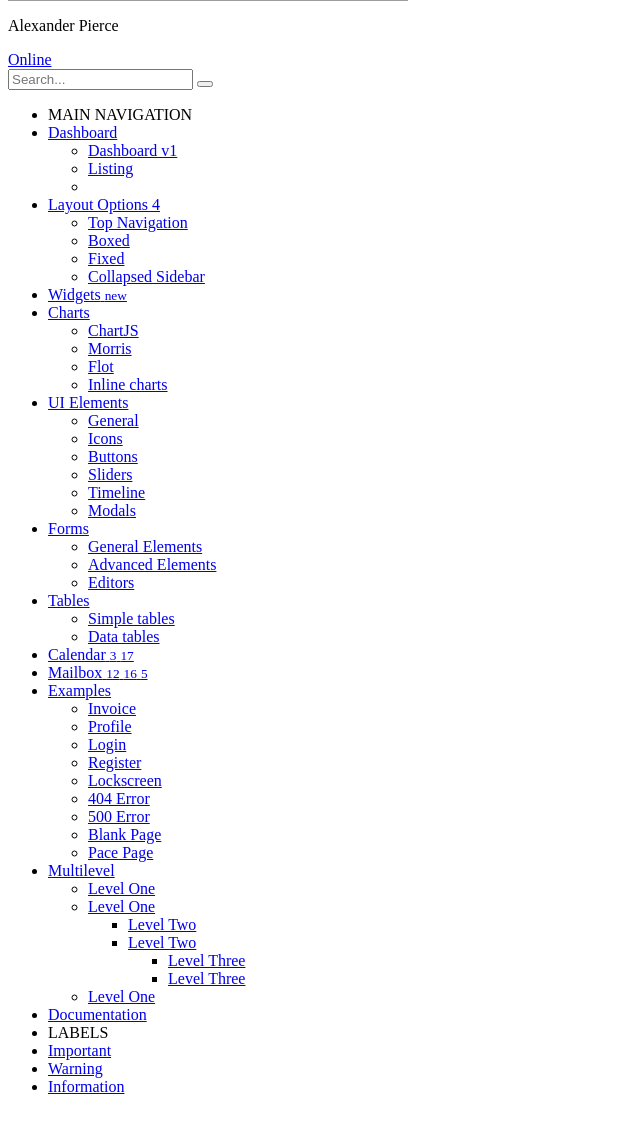
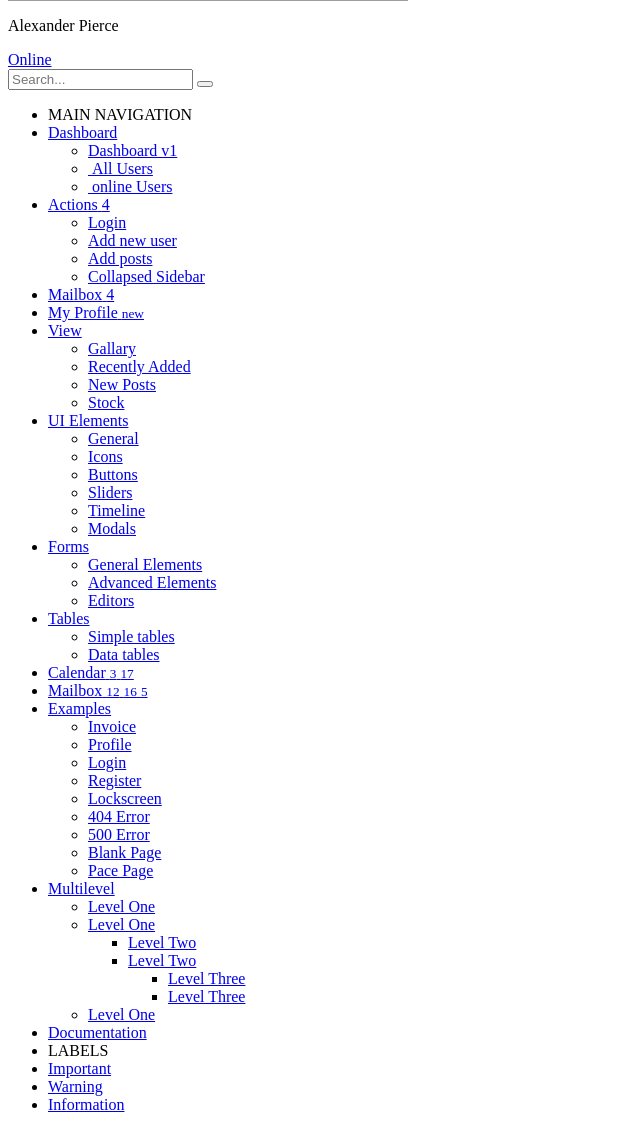
Before and after one commit to ashu4587/Admin-dashboard, a PHP site: page /sidebar.php in a window 1280 px wide. Shown: the part 267-1397 px from the top of the page, without its empty margins (0-640 px from the left). Before the commit the page ends 1361 px from the top, so only its background shows below. Run offline with PHP 8.4, Linux system fonts and the light colour scheme; some libraries are stand-ins or nearby versions; grey boxes are pictures that could not be loaded.

Commit message:
new page added
Admin pannel edited, post page adedd, wroking fine all things

```diff
--- a/components/sidebar.php
+++ b/components/sidebar.php
@@ -10,7 +10,7 @@
         </div>
         <div class="pull-left info">
           <p>Alexander Pierce</p>
-          <a href="#"><i class="fa fa-circle text-success"></i> Online</a>
+          <a href="#"><i class="fa fa-circle text-success"></i>Online</a>
         </div>
       </div>
       <!-- search form -->
@@ -30,35 +30,43 @@
         <li class="header">MAIN NAVIGATION</li>
         <li class="active treeview menu-open">
           <a href="#">
-            <i class="fa fa-dashboard"></i> <span>Dashboard</span>
+            <i class="fa fa-dashboard"></i><span>Dashboard</span>
             <span class="pull-right-container">
               <i class="fa fa-angle-left pull-right"></i>
             </span>
           </a>
           <ul class="treeview-menu">
-            <li><a href="<?php echo URL; ?>Admin/dashboard.php"><i class="fa fa-circle-o"></i> Dashboard v1</a></li>
-            <li class="active"><a href="<?php echo URL; ?>lisiting/listing.php"><i class="fa fa-circle-o"></i>Listing</a></li>
-            <li>
+            <li><a href="<?php echo URL; ?>Admin/dashboard.php"><i class="fa fa-list"></i> Dashboard v1</a></li>
+            <li class="active"><a href="<?php echo URL; ?>lisiting/listing.php"><i class="fas fa-users"></i> &nbsp;All Users </a></li>
+            <li class="active"><a href="<?php echo URL; ?>lisiting/listing.php"><i class="fa fa-circle text-success"></i> &nbsp;online Users</a> </li>
           </ul>
         </li>
         <li class="treeview">
           <a href="#">
             <i class="fa fa-files-o"></i>
-            <span>Layout Options</span>
+            <span>Actions</span>
             <span class="pull-right-container">
               <span class="label label-primary pull-right">4</span>
             </span>
           </a>
           <ul class="treeview-menu">
-            <li><a href="pages/layout/top-nav.html"><i class="fa fa-circle-o"></i> Top Navigation</a></li>
-            <li><a href="pages/layout/boxed.html"><i class="fa fa-circle-o"></i> Boxed</a></li>
-            <li><a href="pages/layout/fixed.html"><i class="fa fa-circle-o"></i> Fixed</a></li>
+            <li><a href="<?php echo URL.DS.'login'.DS.'crud-login.php';?>"><i class="fa fa-sign-in"></i> Login</a></li>
+            <li><a href="<?php echo URL.DS.'Register'.DS.'crud-register.php';?>"><i class="fa fa-user-plus"></i> Add new user</a></li>
+            <li><a href="<?php echo URL.DS.'post'.DS.'post-crud.php';?>"><i class="fa fa-sticky-note-o"></i> Add posts</a></li>
             <li><a href="pages/layout/collapsed-sidebar.html"><i class="fa fa-circle-o"></i> Collapsed Sidebar</a></li>
           </ul>
         </li>
         <li>
           <a href="pages/widgets.html">
-            <i class="fa fa-th"></i> <span>Widgets</span>
+            <i class="fa fa-envelope"></i> <span>Mailbox</span>
+            <span class="pull-right-container">
+              <span class="label label-danger pull-right">4</span>
+            </span>
+          </a>
+        </li>
+        <li>
+          <a href="pages/widgets.html">
+            <i class="fa fa-user-circle-o"></i> <span>My Profile</span>
             <span class="pull-right-container">
               <small class="label pull-right bg-green">new</small>
             </span>
@@ -66,17 +74,17 @@
         </li>
         <li class="treeview">
           <a href="#">
-            <i class="fa fa-pie-chart"></i>
-            <span>Charts</span>
+            <i class="fa fa-eye"></i>
+            <span>View</span>
             <span class="pull-right-container">
               <i class="fa fa-angle-left pull-right"></i>
             </span>
           </a>
           <ul class="treeview-menu">
-            <li><a href="pages/charts/chartjs.html"><i class="fa fa-circle-o"></i> ChartJS</a></li>
-            <li><a href="pages/charts/morris.html"><i class="fa fa-circle-o"></i> Morris</a></li>
-            <li><a href="pages/charts/flot.html"><i class="fa fa-circle-o"></i> Flot</a></li>
-            <li><a href="pages/charts/inline.html"><i class="fa fa-circle-o"></i> Inline charts</a></li>
+            <li><a href="pages/charts/chartjs.html"><i class="fa fa-picture-o"></i> Gallary</a></li>
+            <li><a href="pages/charts/morris.html"><i class="fa fa-plus"></i> Recently Added</a></li>
+            <li><a href="pages/charts/flot.html"><i class="fa fa-tasks"></i> New Posts</a></li>
+            <li><a href="pages/charts/inline.html"><i class="fa fa-exchange"></i> Stock</a></li>
           </ul>
         </li>
         <li class="treeview">
--- a/login/login.php
+++ b/login/login.php
@@ -1,4 +1,4 @@
-<body class="hold-transition login-page">
+
 <div class="login-box">
 <div class="register-logo"  style="margin-bottom:15px;" >
     <a  href="<?php echo URL;?>frontpage/frontpage-crud.php"><b>BMW &nbsp;</b>BIKES</a>
```
Also changed, not shown: post/files.php (added, +62 -0 lines), post/post-crud.php (added, +9 -0 lines), post/post-form.php (added, +131 -0 lines), css/style.css (line endings or trailing spaces).
